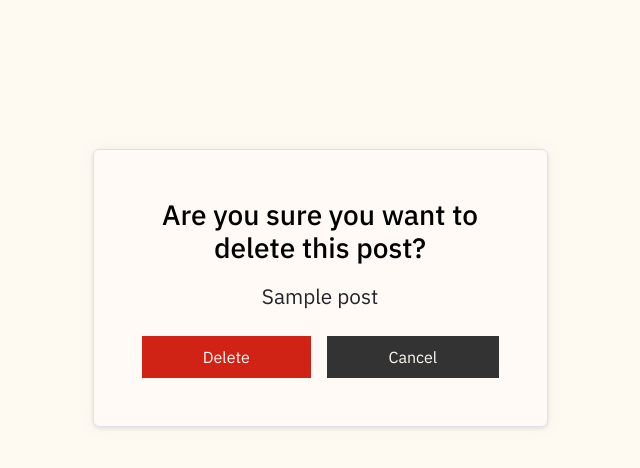
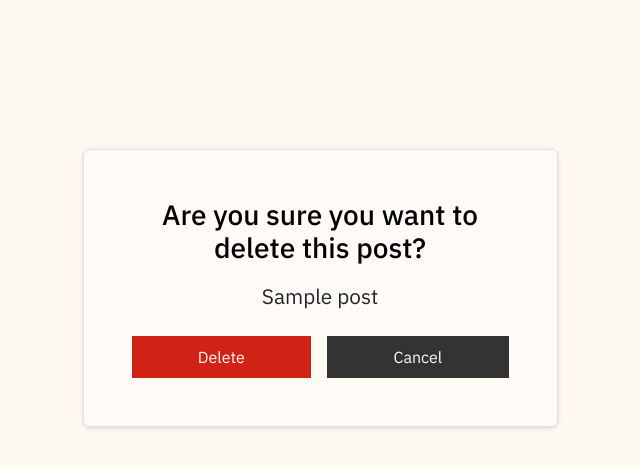
Before and after one commit to Fatima-NW/Blogging-Platform, a Django app: page /posts/1/delete/ in a window 1280 px wide. Shown: the part 73-541 px from the top of the page, without its empty margins (320-960 px from the left). Run offline with Django 5.2, Linux system fonts and the light colour scheme; a user stored in the database is signed in; tables that the repository leaves empty hold one stand-in row (values such as "Sample post"); parts of the project's set-up code (start-up, migrations or seed data) failed here and were passed over.

Commit message:
Update style

```diff
--- a/templates/posts/post_confirm_delete.html
+++ b/templates/posts/post_confirm_delete.html
@@ -13,7 +13,7 @@ Features:
 
 {% block content %}
 <div class="container d-flex justify-content-center align-items-center" style="min-height: 60vh;">
-    <div class="card p-5 border rounded shadow-sm text-center col-12 col-md-7 col-lg-5">
+    <div class="card p-5 border rounded shadow-sm text-center col-12 col-md-7 col-lg-5" style="min-width: 475px;">
         <h3 class="mb-3">Are you sure you want to delete this post?</h5>
         <p class="mb-4" style="font-size: 1.3rem;">{{ object.title }}</p>
         <form method="post" class="d-flex justify-content-between">
--- a/templates/users/profile.html
+++ b/templates/users/profile.html
@@ -67,7 +67,7 @@ Features:
                     {% for post in posts %}
                         <a href="{% url 'post_detail' post.pk %}" class="list-group-item list-group-item-action">
                             <div class="d-flex justify-content-between">
-                                <h5 class="mb-1" style="max-width: calc(100% - 120px);">{{ post.title }}</h5>
+                                <p class="mb-1" style="max-width: calc(100% - 120px); font-size: 19px; color: black;">{{ post.title }}</p>
                                 <small class="text-muted">{{ post.created_at|date:"M d, Y" }}</small>
                             </div>
                             <small class="text-secondary">
```
